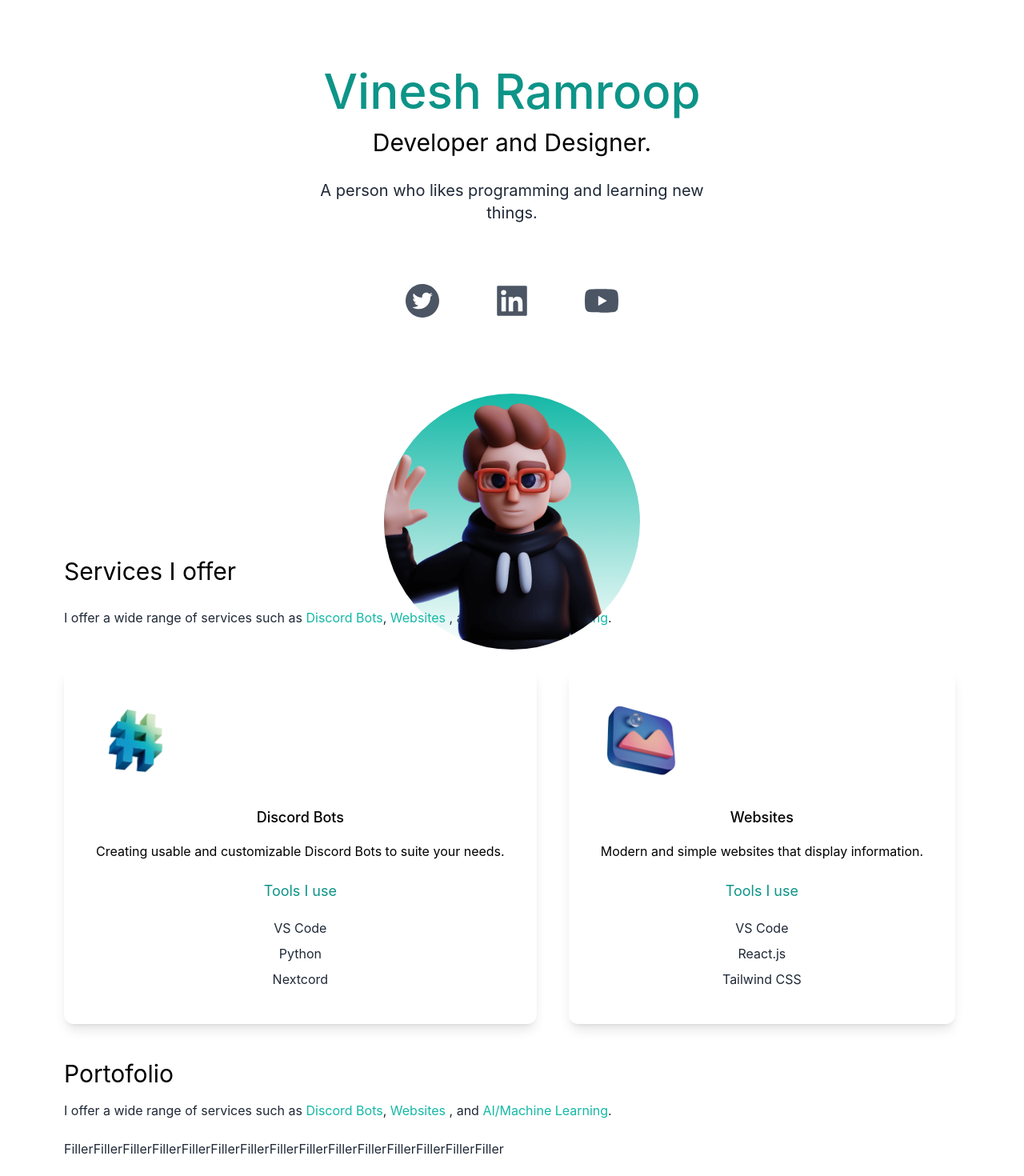
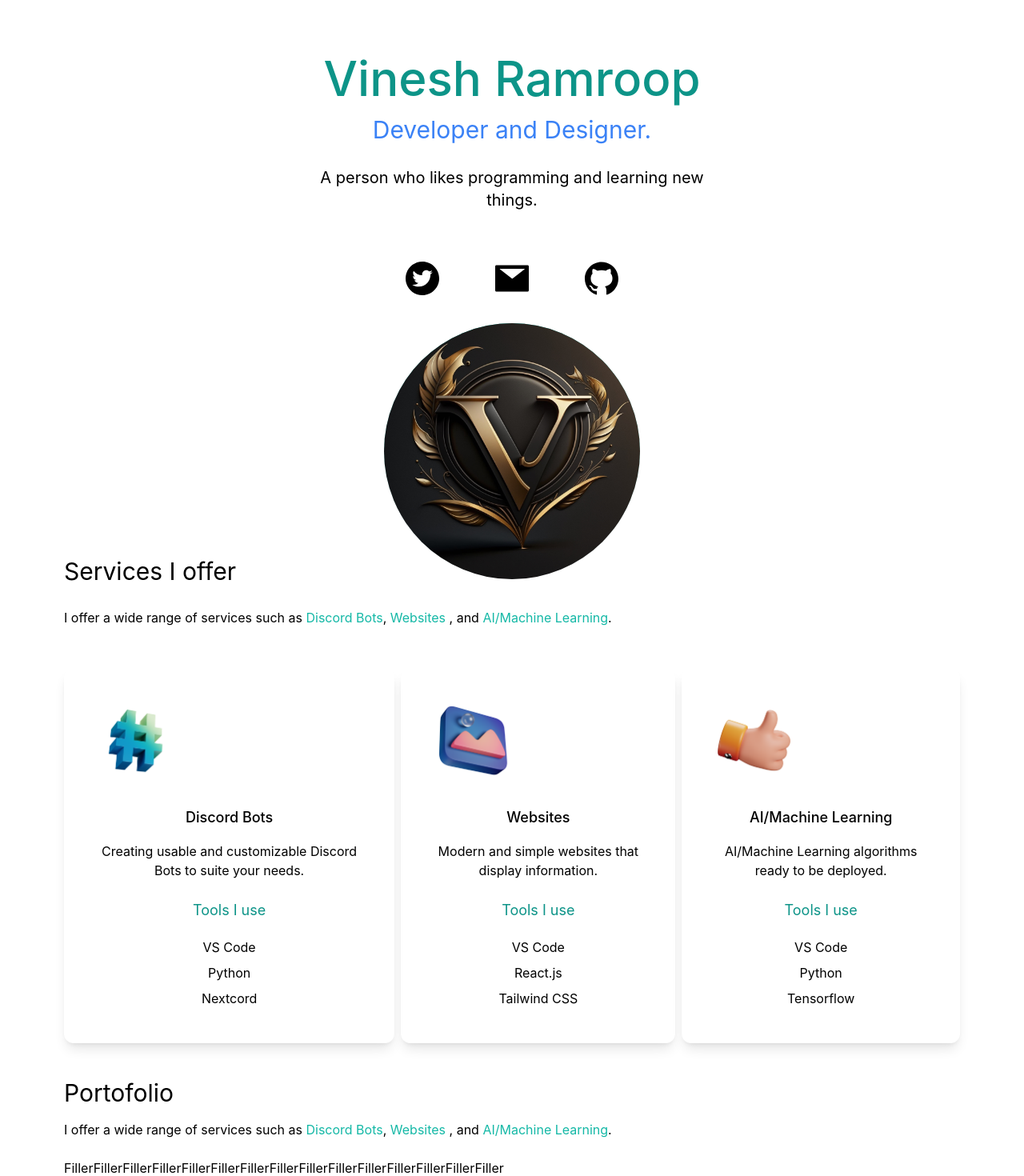
Before and after one commit to vintheruler1/vintheruler1.github.io, a Next.js app: page / in a window 1280 px wide. Shown: the part 120-1590 px from the top of the page at 80% size. Built offline with nearby package versions, Linux system fonts and the light colour scheme.

Commit message:
Fix some padding, darkmode works, new profile pic

```diff
--- a/src/pages/index.js
+++ b/src/pages/index.js
@@ -1,8 +1,8 @@
 import Head from "next/head";
 import {BsFillMoonStarsFill} from "react-icons/bs";
-import {AiFillTwitterCircle, AiFillLinkedin, AiFillYoutube} from "react-icons/ai";
+import {AiFillTwitterCircle, AiFillMail, AiFillGithub} from "react-icons/ai";
 import Image from "next/image";
-import deved from "public/dev-ed-wave.png";
+import deved from "public/pfp.jpg";
 import design from "public/design.png";
 import code from "public/code.png";
 import consulting from "public/consulting.png";
@@ -20,15 +20,15 @@ export default function Home() {
   return (
     <div className={darkMode ? "dark": ""}>
       <Head>
-        <title>Vinesh Ramroop Portofolio</title>
-        <meta name="description" content="Generated by create next app" />
-        <link rel="icon" href="/favicon.ico" />
+        <title className="dark:bg-white">Vinesh Ramroop Portfolio</title>
+        <meta name="description" content="Vinesh Ramroop's portfolio." />
+        <link rel="icon" href="/pfp.jpg" />
       </Head>
 
-      <main className="bg-white px-10 md:px-20 lg:40px dark:bg-gray-900">
+      <main className="bg-white px-10 md:px-20 lg:40px dark:bg-black">
         <section className="h-screen">
-          <nav className="py-10 mb-12 flex justify-between">
-            <h1 className="text-xl">Vinesh</h1>
+          <nav className="py-8 mb-12 flex justify-between">
+            <h1 className="text-xl dark:text-white">Vinesh</h1>
             <ul className="flex items-center">
               <li>
                 <BsFillMoonStarsFill onClick={() => setdarkMode(!darkMode)} className="cursor-pointer text-2xl"/>
@@ -43,81 +43,85 @@ export default function Home() {
             </ul>
           </nav>
           <div className="text-center p-10">
-            <h2 className="text-5xl py-2 text-teal-600 font-medium md:text-6xl ">Vinesh Ramroop</h2>
-            <h3 className="text-2xl py-2 md:text-3xl">Developer and Designer.</h3>
-            <p className="text-md py-5 leading-8 text-gray-800 md:text-xl max-w-lg mx-auto">
+            <h2 className="text-5xl py-2 text-teal-600 font-medium md:text-6xl">Vinesh Ramroop</h2>
+            <h3 className="text-2xl py-2 md:text-3xl text-blue-500 ">Developer and Designer.</h3>
+            <p className="text-md py-5 leading-8 text-black md:text-xl max-w-lg mx-auto dark:text-white">
               A person who likes programming and learning new things.
             </p>
           </div>
-          <div className="text-5xl flex justify-center gap-16 py-3 text-gray-600">
-            <AiFillTwitterCircle/>
-            <AiFillLinkedin/>
-            <AiFillYoutube/>
+          <div className="text-5xl flex justify-center gap-16 text-black">
+            <a href="https://twitter.com/Vintheruler1R" target="_blank">
+              <AiFillTwitterCircle />
+            </a>
+
+            <a href="mailto:vramroop6@gmail.com" target="_blank">
+              <AiFillMail/>
+            </a>
+
+            <a href="https://github.com/vintheruler1" target="_blank">
+              <AiFillGithub/>
+            </a>
           </div>
-          <div className="relative mx-auto bg-gradient-to-b from-teal-500 rounded-full w-80 h-80 mt-20 overflow-hidden">
+          <div className="relative mx-auto bg-gradient-to-b from-teal-500 rounded-full w-80 h-80 mt-8 bottom-22 overflow-hidden">
             <Image src={deved} layout="fill" objectFit="cover"/>
           </div>
         </section>
 
         <section>
           <div>
-            <h3 className="text-3xl py-4">Services I offer</h3>
-            <p className="text-md py-2 leading-8 text-gray-800">
+            <h3 className="text-3xl py-4 dark:text-white">Services I offer</h3>
+            <p className="text-md py-2 leading-8 text-black dark:text-white">
               I offer a wide range of services such as <span className="text-teal-500"> Discord Bots</span>,<span className="text-teal-500"> Websites </span>, and <span className="text-teal-500">AI/Machine Learning</span>.
             </p>
           </div>
 
-          <div className="lg: flex gap-10">
-            <div className="text-center shadow-lg p-10 rounded-xl my-10 dark:bg-white">
+          <div className="lg: flex gap-2">
+            <div className="text-center shadow-lg p-10 rounded-xl my-10 dark:bg-gray-500">
               <Image src={code} width={100} height={100}/>
               <h3 className = "text-lg font-medium pt-8 pb-2">Discord Bots</h3>
               <p className = "py-2">
                 Creating usable and customizable Discord Bots to suite your needs.
               </p>
               <h4 className="text-lg py-4 text-teal-600">Tools I use</h4>
-              <p className="text-gray-800 py-1">VS Code</p>
-              <p className="text-gray-800 py-1">Python</p>
-              <p className="text-gray-800 py-1">Nextcord</p>
+              <p className="text-black py-1">VS Code</p>
+              <p className="text-black py-1">Python</p>
+              <p className="text-black py-1">Nextcord</p>
             </div>
 
-            <div className="text-center shadow-lg p-10 rounded-xl my-10">
+            <div className="text-center shadow-lg p-10 rounded-xl my-10 dark:bg-gray-500">
               <Image src={design} width={100} height={100}/>
               <h3 className = "text-lg font-medium pt-8 pb-2">Websites</h3>
               <p className = "py-2">
                 Modern and simple websites that display information.
               </p>
               <h4 className="text-lg py-4 text-teal-600">Tools I use</h4>
-              <p className="text-gray-800 py-1">VS Code</p>
-              <p className="text-gray-800 py-1">React.js</p>
-              <p className="text-gray-800 py-1">Tailwind CSS</p>
+              <p className="text-black py-1">VS Code</p>
+              <p className="text-black py-1">React.js</p>
+              <p className="text-black py-1">Tailwind CSS</p>
             </div>
-          </div>
 
-          { /* <div>
-            <div className="text-center shadow-lg p-10 rounded-xl my-10">
+            <div className="text-center shadow-lg p-10 rounded-xl my-10 dark:bg-gray-500">
               <Image src={consulting} width={100} height={100}/>
               <h3 className = "text-lg font-medium pt-8 pb-2">AI/Machine Learning</h3>
               <p className = "py-2">
-                Ready to learn AI/Machine Learning algorithms.
+                AI/Machine Learning algorithms ready to be deployed.
               </p>
               <h4 className="text-lg py-4 text-teal-600">Tools I use</h4>
-              <p className="text-gray-800 py-1">VS Code</p>
-              <p className="text-gray-800 py-1">Python</p>
-              <p className="text-gray-800 py-1">Nextcord</p>
+              <p className="text-black py-1">VS Code</p>
+              <p className="text-black py-1">Python</p>
+              <p className="text-black py-1">Tensorflow</p>
             </div>
           </div>
-
-           */}
 
         </section>
 
         <section>
         <div>
           <h3 className="text-3xl py-1">Portofolio</h3>
-          <p className="text-md py-2 leading-8 text-gray-800">
+          <p className="text-md py-2 leading-8 text-black dark:text-white">
               I offer a wide range of services such as <span className="text-teal-500"> Discord Bots</span>,<span className="text-teal-500"> Websites </span>, and <span className="text-teal-500">AI/Machine Learning</span>.
           </p>
-          <p className="text-md py-2 leading-8 text-gray-800">
+          <p className="text-md py-2 leading-8 text-black dark:text-white">
           FillerFillerFillerFillerFillerFillerFillerFillerFillerFillerFillerFillerFillerFillerFiller
           </p>
         </div>
```
Also changed, not shown: public/pfp.jpg (added).
